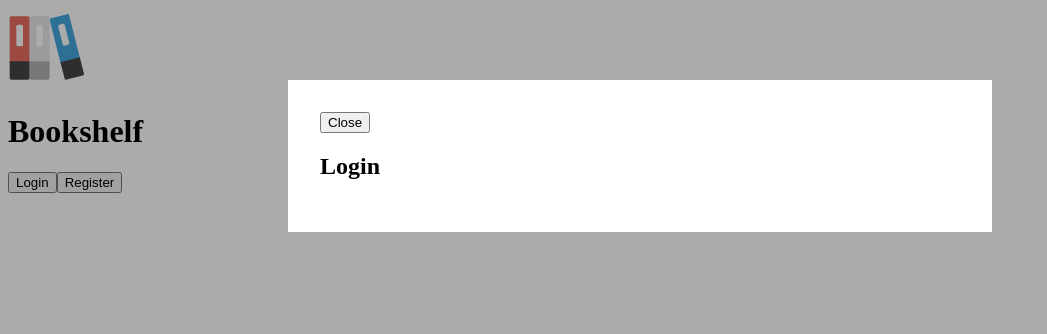
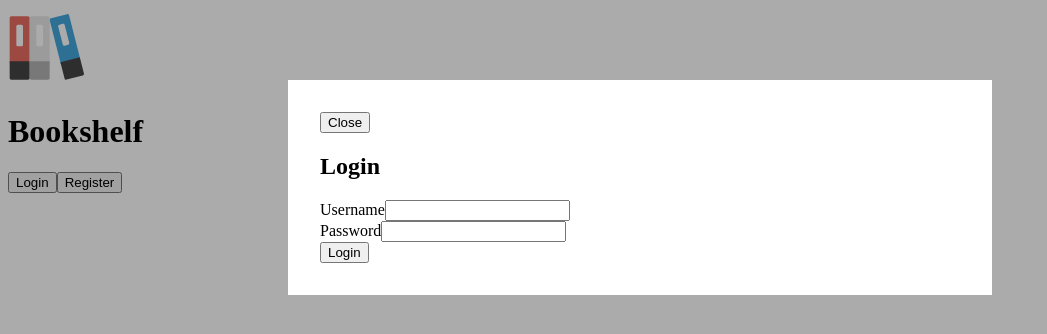
Before and after one commit to thenameiswiiwin/bookshelf, a React (Vite) app: page / in a window 1280 px wide. Both pictures are taken after a click on the button "Login". Shown: the top 334 px of the page, without its empty margins (0-1047 px from the left). Built offline with nearby package versions, Linux system fonts and the light colour scheme.

Commit message:
created LoginForm component, with types

```diff
--- a/src/components/App.tsx
+++ b/src/components/App.tsx
@@ -2,27 +2,35 @@ import '@reach/dialog/styles.css'
 import { Dialog } from '@reach/dialog'
 import { useState } from 'react'
 import { Logo } from './Logo'
+import LoginForm from './LoginForm'
 
 function App() {
   const [openModal, setOpenModal] = useState('none')
 
+  const login = (formData: string) => console.log('login', formData)
+  const register = (formData: string) => console.log('register', formData)
   return (
     <div>
+      {/* Home */}
       <Logo width="80" height="80" />
       <h1>Bookshelf</h1>
       <button onClick={() => setOpenModal('login')}>Login</button>
       <button onClick={() => setOpenModal('register')}>Register</button>
+      {/* Login Modal */}
       <Dialog aria-label="Login form" isOpen={openModal === 'login'}>
         <button onClick={() => setOpenModal('none')} type="button">
           Close
         </button>
         <h2>Login</h2>
+        <LoginForm onSubmit={login} buttonText="Login" />
       </Dialog>
+      {/* Register Modal */}
       <Dialog aria-label="Registration form" isOpen={openModal === 'register'}>
         <button onClick={() => setOpenModal('none')} type="button">
           Close
         </button>
         <h2>Register</h2>
+        <LoginForm onSubmit={register} buttonText="Register" />
       </Dialog>
     </div>
   )
--- /dev/null
+++ b/src/components/LoginForm.tsx
@@ -0,0 +1,32 @@
+interface LoginFormProps {
+  onSubmit: Function
+  buttonText: string
+}
+
+function LoginForm({ onSubmit, buttonText }: LoginFormProps) {
+  const handleSubmit = (e: React.FormEvent<HTMLFormElement>) => {
+    e.preventDefault()
+    const { username, password } = e.target.elements
+
+    onSubmit({
+      username: username.value,
+      password: password.value
+    })
+  }
+
+  return (
+    <form onSubmit={handleSubmit}>
+      <div>
+        <label htmlFor="username">Username</label>
+        <input id="username" type="text" />
+      </div>
+      <div>
+        <label htmlFor="password">Password</label>
+        <input id="password" type="password" />
+      </div>
+      <button type="submit">{buttonText}</button>
+    </form>
+  )
+}
+
+export default LoginForm
```
